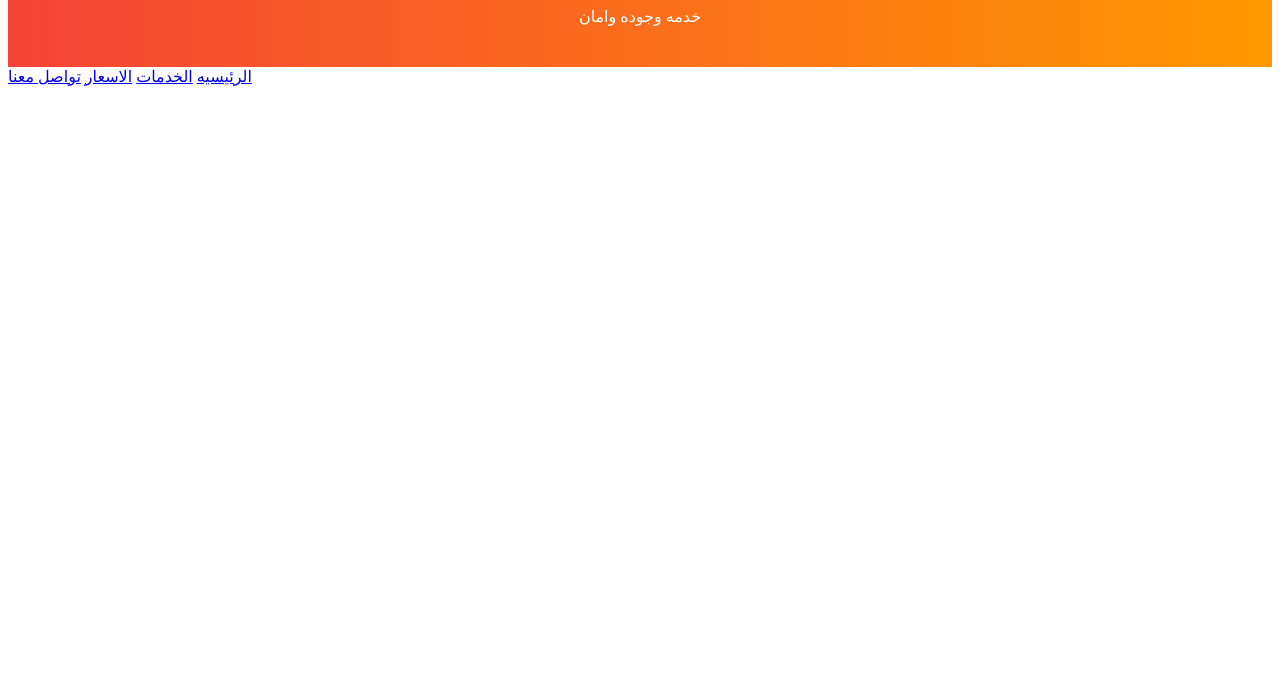
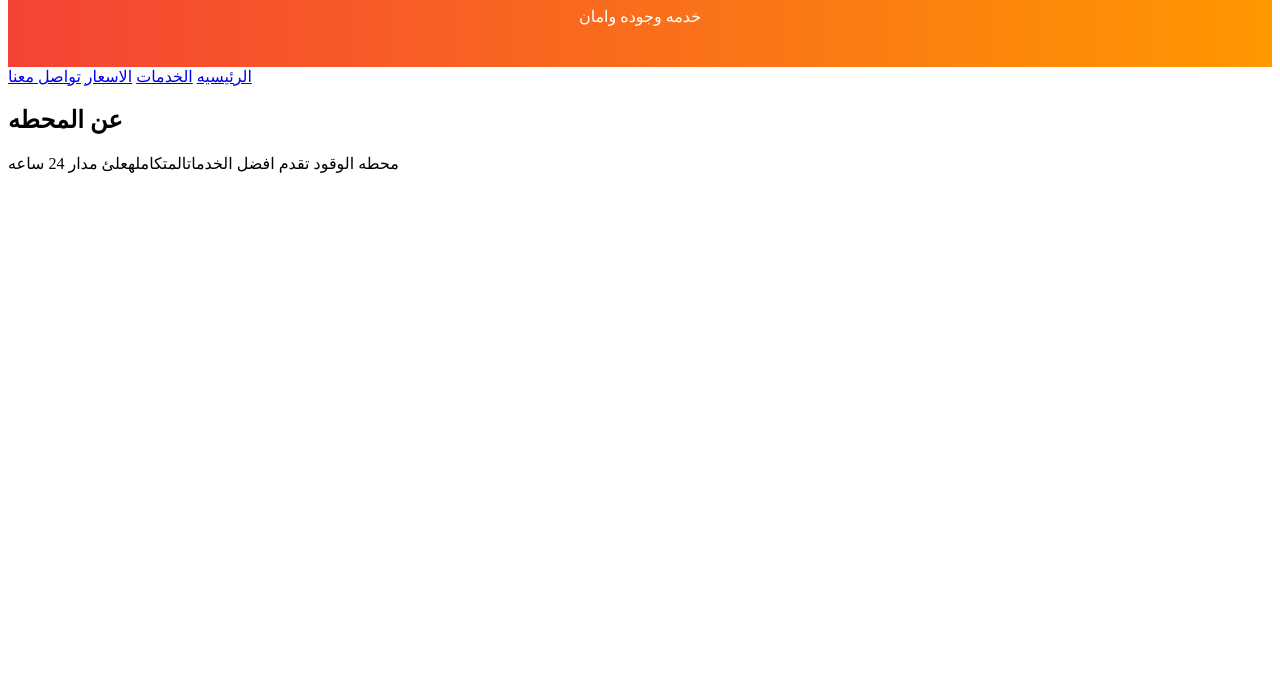
Before and after one commit to mthnymrtdy001-prog/my-html-project, a plain HTML site: page index.html in a window 1280 px wide. Shown: the part 107-800 px from the top of the page. Drawn offline with Linux system fonts and the light colour scheme.

Commit message:
update index

```diff
--- a/index.html
+++ b/index.html
@@ -21,6 +21,16 @@
         <a href="#">الاسعار</a>
         <a href="#">تواصل معنا</a>
     </nav>
+
+    <main>
+        <section class="card">
+            <h2>عن المحطه</h2>
+            <p>
+                محطه الوقود تقدم افضل الخدماتالمتكاملهعلئ مدار 24 ساعه
+            </p>
+
+        </section>
+    </main>
 </body>
 
 </html>
```
